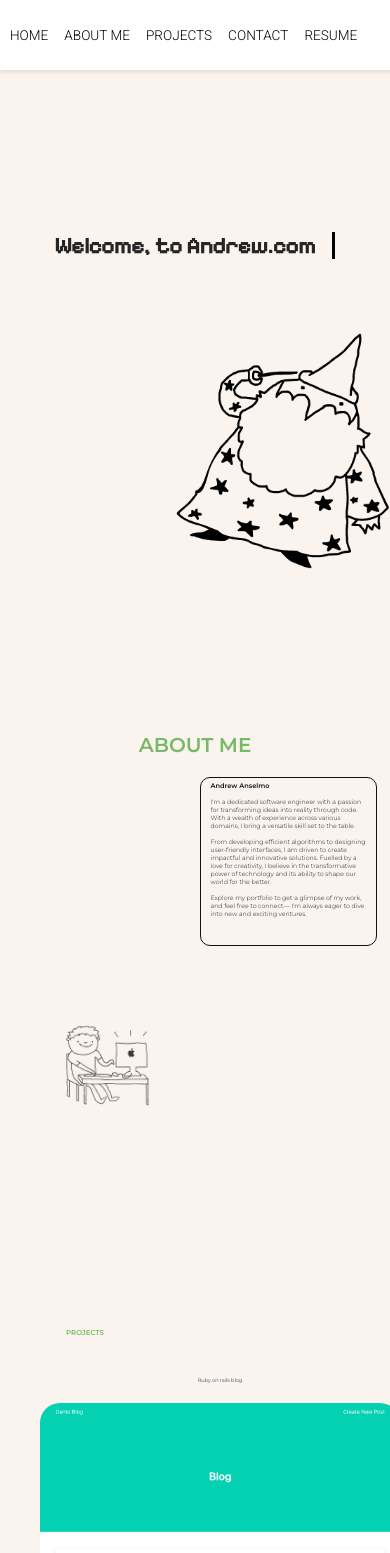
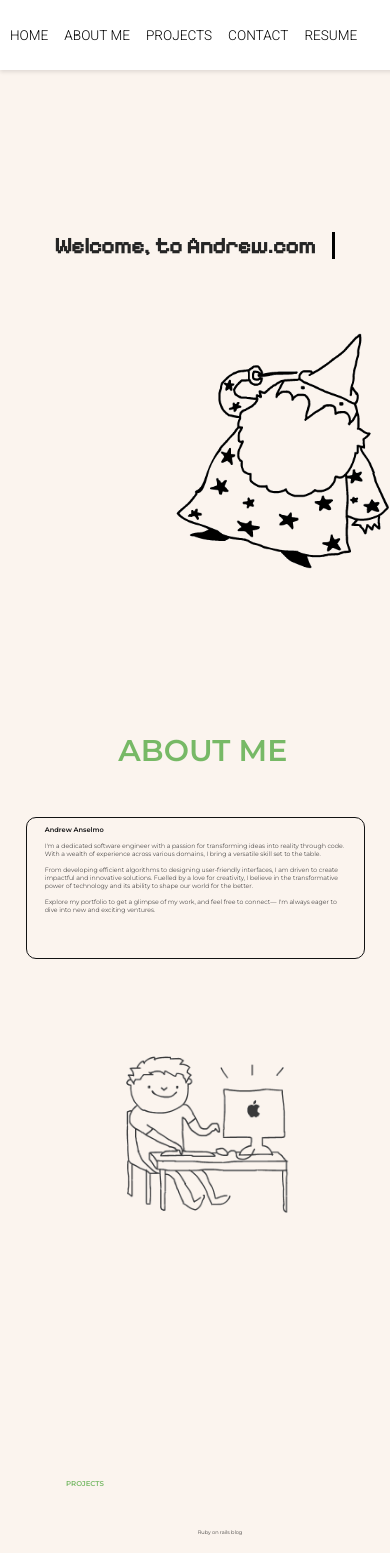
Before and after one commit to andrewanselmo/Andrew-Site, a React (Vite) app: page / in a window 390 px wide. Shown: the top 1553 px of the page. Built offline with nearby package versions, Linux system fonts and the light colour scheme.

Commit message:
phone responsive

```diff
--- a/src/components/Content.css
+++ b/src/components/Content.css
@@ -342,14 +342,17 @@ li:hover {
     #about{
 
         gap: 10px;
-        grid-template-rows: 0.5fr 2fr 2fr;
-        grid-template-columns: 2fr 2fr;
+        grid-template-rows: 1fr 1.5fr;
+        grid-template-columns: 2fr;
         padding-bottom: 10%;
+        padding-left:4%;
+
+
 
     }
 
     #me-img{
-        grid-column: 1;
+        grid-column: 1 / span 2;
         grid-row: 3;
     }
 
@@ -392,7 +395,7 @@ li:hover {
     }
 
     #about-h1{
-        font-size: 20px;
+        font-size: 30px;
     }
 
 
```
